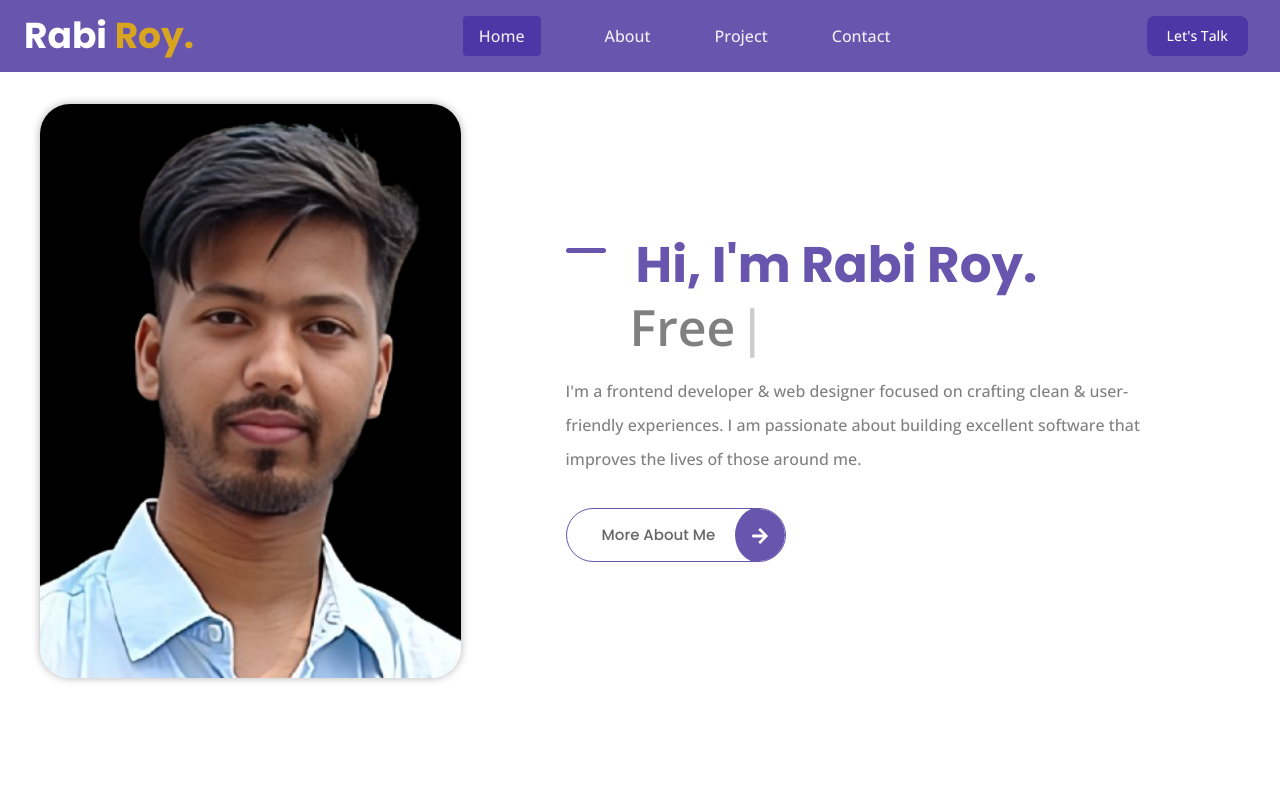
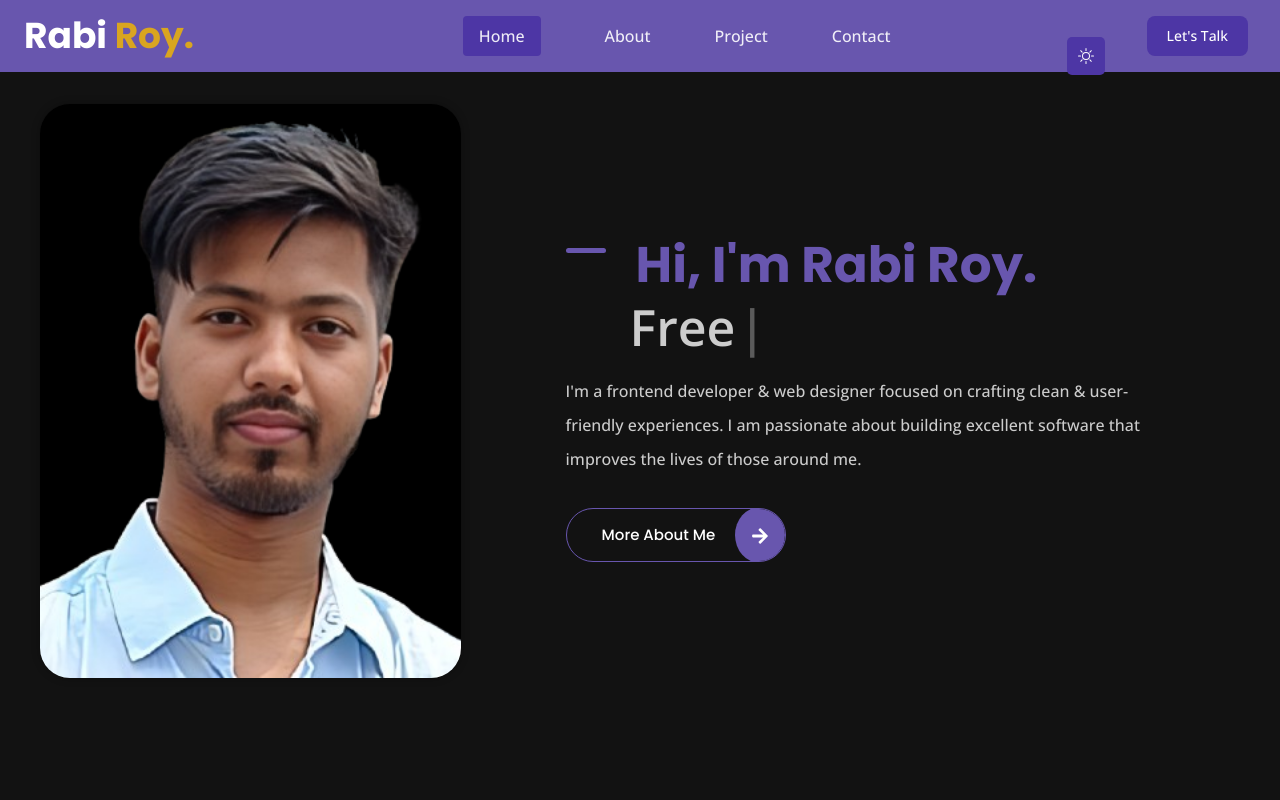
Before and after one commit to rrabir12/my-portfolio, a React (Vite) app: page / in a window 1280 px wide. Shown: the top 800 px of the page. Built offline with nearby package versions, Linux system fonts and the light colour scheme.

Commit message:
few changes

```diff
--- a/src/components/Themes.jsx
+++ b/src/components/Themes.jsx
@@ -41,9 +41,9 @@
 
   return (
     <div className={`${showswitcher ? 'show-switcher' : ''} style_switcher`}>
-      <div className="style_switcher_toggler" onClick={()=> setShowSwitcher(!showswitcher)}>
+      {/* <div className="style_switcher_toggler" onClick={()=> setShowSwitcher(!showswitcher)}>
         <FaCog />
-      </div>
+      </div> */}
 
       <div className="theme_toggler" onClick={toggleTheme}>
         {theme === 'light-theme' ? <BsMoon /> : <BsSun />}
--- a/src/components/navbar.jsx
+++ b/src/components/navbar.jsx
@@ -2,6 +2,7 @@
 import { useLocation } from "react-router-dom";
 import "./navbar.css";
 import { links } from "../data";
+import Themes from "./Themes";
 
 function Navbar() {
   const [isMobileMenuOpen, setMobileMenuOpen] = useState(false);
@@ -63,6 +64,7 @@
                 {name}
               </a>
             ))}
+            <Themes />
             {/* Desktop "Let's Talk" button */}
             <button
               type="button"
--- a/src/components/themes.css
+++ b/src/components/themes.css
@@ -16,7 +16,7 @@
 }
 
 .style_switcher, .style_switcher_toggler, .theme_toggler{
-  border-radius: 0 5px 5px 0;
+  border-radius: 5px;
 }
 
 .style_switcher_items{
@@ -45,15 +45,17 @@
 
 .style_switcher_toggler, .theme_toggler{
   position: absolute;
-  left: 100%;
-  background-color: var(--text-white);
-  height: 50px;
-  width: 50px;
+  left: 585%;
+  top: -43px;
+  background-color: #4d36a5;
+  height: 38px;
+  width: 38px;
   font-style: var(--large-font-size);
   cursor: pointer;
   display: grid;
   place-items: center;
-  box-shadow: 0 0 2px hsl(0, 0%, 80%);
+  color: #fff;
+  /* box-shadow: 0 0 2px hsl(0, 0%, 80%); */
   transition: all 0.3s ease;
 }
 
```
